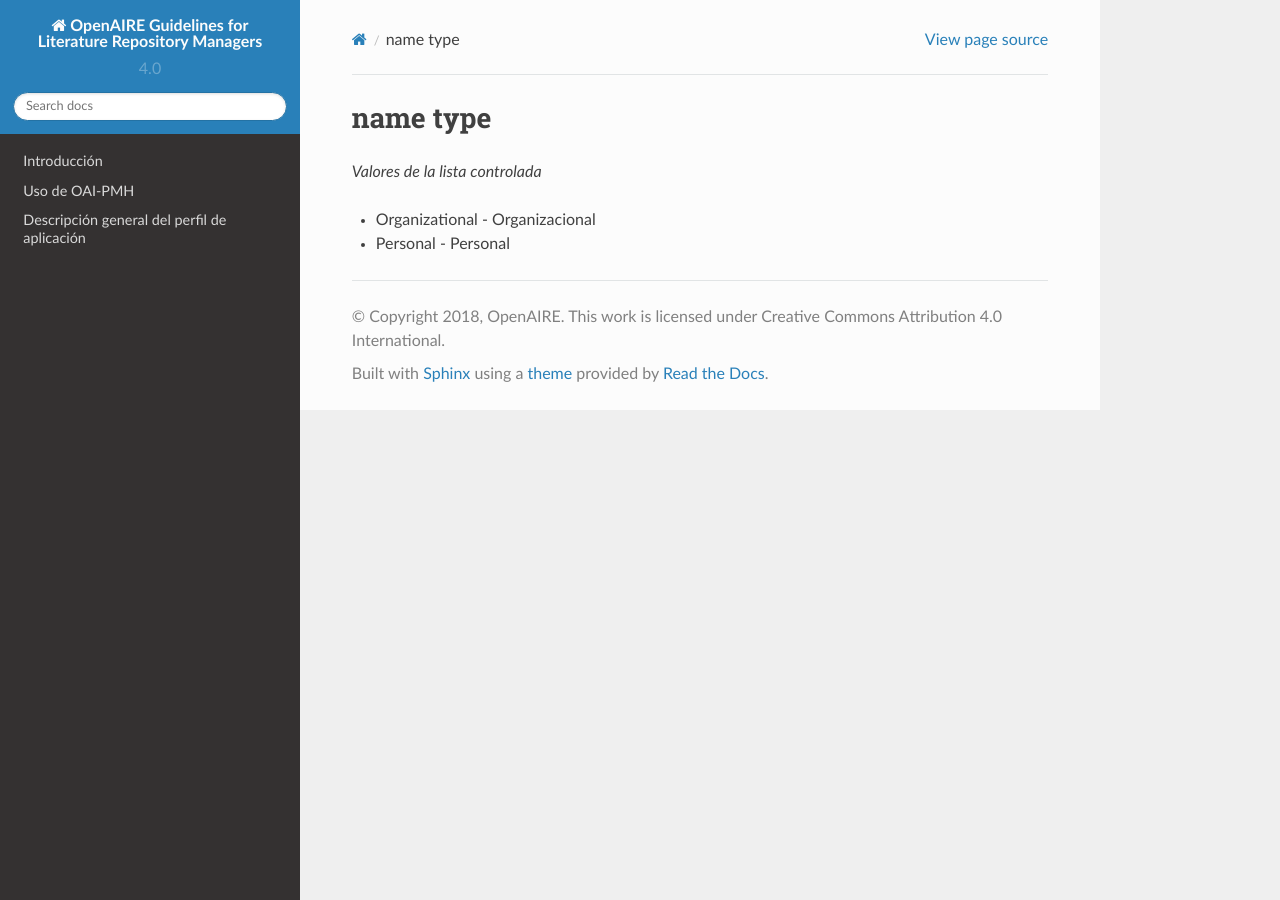
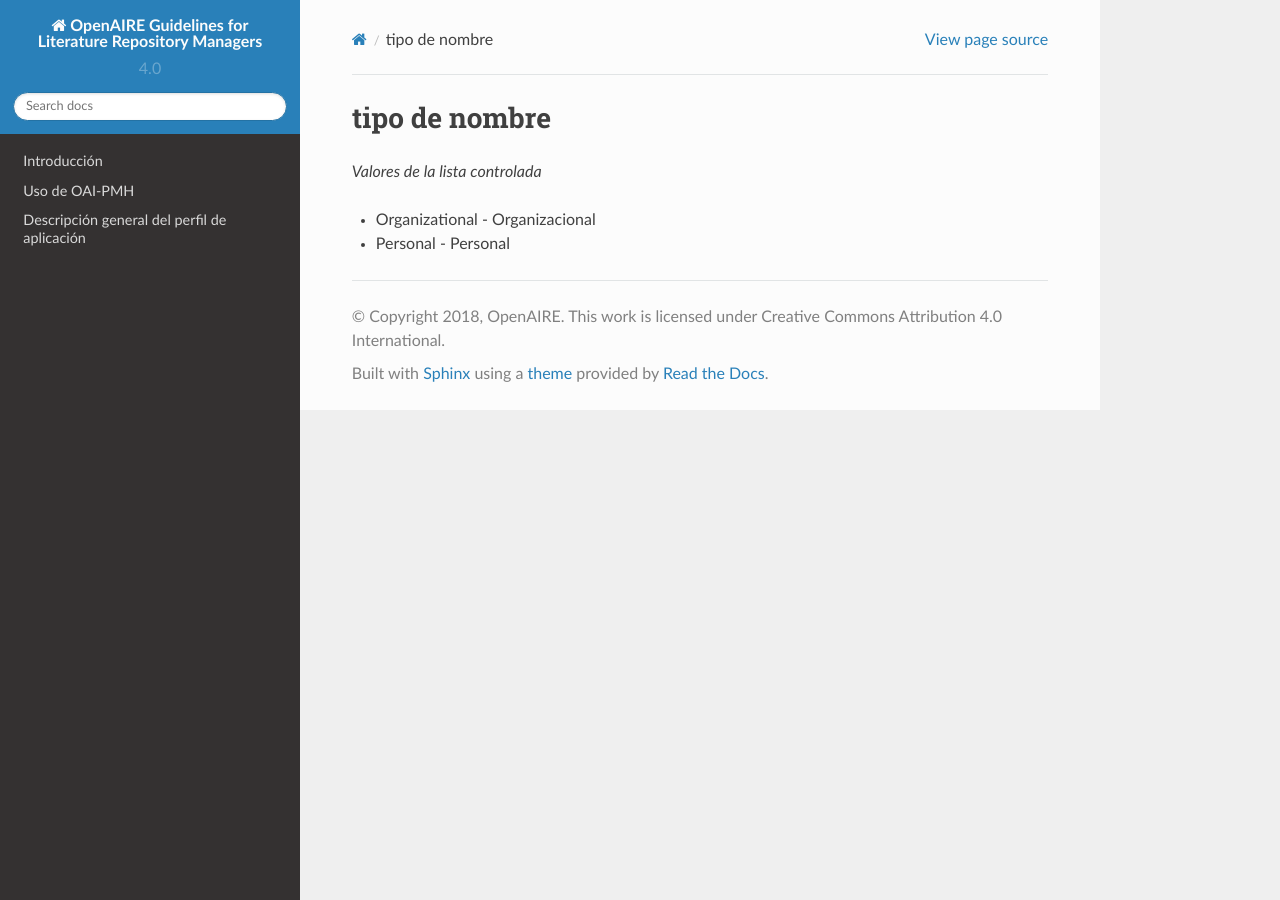
Before and after one commit to memoemg/openAIRE4, a Sphinx documentation site: the page built from docs/vocab_nametype.rst, in a window 1280 px wide. Built offline with Sphinx 7.4.7 and the Read the Docs theme 2.0.0, drawn with Linux system fonts in a browser that asks for light colours; a script that is not in the unit is left out.

Commit message:
Update vocab_nametype.rst

```diff
--- a/docs/vocab_nametype.rst
+++ b/docs/vocab_nametype.rst
@@ -4,7 +4,7 @@
 
 .. _vocab:nametype_nametype:
 
-name type
-=========
+tipo de nombre
+==============
 
 .. include:: vocabularies/nametype.rst
```
